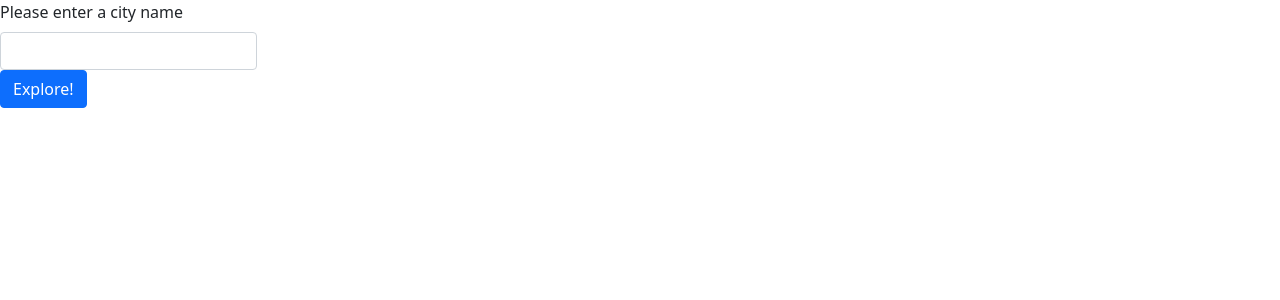
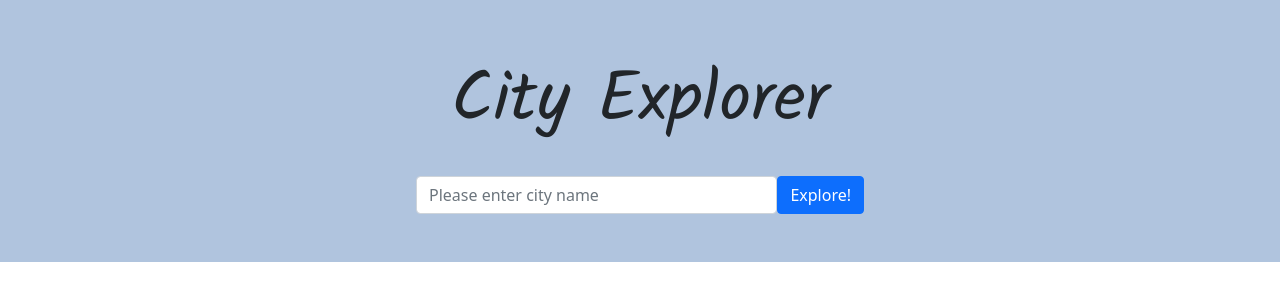
Before and after one commit to GuyFarley/city-explorer, a React (Create React App) app: page / in a window 1280 px wide. Shown: the top 300 px of the page. Built offline with nearby package versions, Linux system fonts and the light colour scheme.

Commit message:
Added rendering of movies to page when city selected

```diff
--- a/public/index.html
+++ b/public/index.html
@@ -1,14 +1,15 @@
 <!DOCTYPE html>
 <html lang="en">
+
 <head>
   <meta charset="utf-8" />
   <link rel="icon" href="%PUBLIC_URL%/favicon.ico" />
+  <link rel="preconnect" href="https://fonts.googleapis.com">
+  <link rel="preconnect" href="https://fonts.gstatic.com" crossorigin>
+  <link href="https://fonts.googleapis.com/css2?family=Kalam&display=swap" rel="stylesheet">
   <meta name="viewport" content="width=device-width, initial-scale=1" />
   <meta name="theme-color" content="#000000" />
-    <meta
-      name="description"
-      content="Web site created using create-react-app"
-    />
+  <meta name="description" content="Web site created using create-react-app" />
   <link rel="apple-touch-icon" href="%PUBLIC_URL%/logo192.png" />
   <!--
       manifest.json provides metadata used when your web app is installed on a
@@ -26,6 +27,7 @@
     -->
   <title>React App</title>
 </head>
+
 <body>
   <noscript>You need to enable JavaScript to run this app.</noscript>
   <div id="root"></div>
@@ -40,4 +42,5 @@
       To create a production bundle, use `npm run build` or `yarn build`.
     -->
 </body>
+
 </html>
--- a/src/App.css
+++ b/src/App.css
@@ -1,5 +1,9 @@
 .App {
   text-align: center;
+}
+
+.appBody {
+  background-color: lightsteelblue;
 }
 
 .App-logo {
@@ -37,3 +41,63 @@
     transform: rotate(360deg);
   }
 }
+
+.h1 {
+  width: 100%;
+  display: flex;
+  justify-content: center;
+  padding-top: 1.5em;
+}
+
+.h1 h1 {
+  font-size: 1.75em;
+  font-family: 'Kalam', cursive;
+}
+
+.formClass {
+  width: 35%;
+  padding-top: 1em;
+  padding-bottom: 2em;
+  margin: auto;
+}
+
+.mb-3 {
+  display: flex;
+  justify-content: center;
+}
+
+button {
+  width: 100px;
+}
+
+.cityTable {
+  width: 60%;
+  padding-bottom: 2em;
+  margin: auto;
+}
+
+.cityMap {
+  display: flex;
+  justify-content: center;
+  width: 100%;
+  padding-bottom: 2em;
+
+}
+
+.figure img {
+  border-style: inset;
+  border-width: 2px;
+  border-color: darkslategray;
+}
+
+.cityWeather {
+  width: 60%;
+  padding-bottom: 1em;
+  margin: auto;
+}
+
+.cityMovies {
+  width: 60%;
+  padding-bottom: 2em;
+  margin: auto;
+}
--- a/src/App.js
+++ b/src/App.js
@@ -1,5 +1,6 @@
 import './App.css';
 import Weather from './Weather.js'
+import Movie from './Movies.js'
 import axios from 'axios';
 import React from 'react';
 import Table from 'react-bootstrap/Table'
@@ -23,7 +24,8 @@ class App extends React.Component {
       error: false,
       showMap: false,
       showTable: false,
-      showWeather: false
+      showWeather: false,
+      showMovies: false
     }
   }
 
@@ -56,16 +58,15 @@ class App extends React.Component {
     }
 
     try {
-
-      let movieURL = `${process.env.REACT_APP_SERVER}/movies?movie_city=${this.state.city}`;
-      // let movieURL = `https://gf-city-explorer-301d85.herokuapp.com/movies?movie_city=${this.state.city}`;
+      // let movieURL = `${process.env.REACT_APP_SERVER}/movies?movie_city=${this.state.city}`;
+      let movieURL = `https://gf-city-explorer-301d85.herokuapp.com/movies?movie_city=${this.state.city}`;
       console.log(movieURL);
       let movies = await axios.get(movieURL);
       console.log(movies);
 
       this.setState({
         movieData: movies,
-        error: false
+        showMovies: true,
       });
 
     } catch (error) {
@@ -79,36 +80,40 @@ class App extends React.Component {
   cityChange = (e) => {
     this.setState({
       city: e.target.value
-
     });
   }
 
   render() {
 
     return (
-      <>
+      <div className='appBody'>
         {this.state.error ?
           <Alert key={'danger'} variant={'danger'}>
             {this.state.errorMessage}
           </Alert>
           : null}
+        <div className="h1">
+          <h1>City Explorer</h1>
+        </div>
+        <div className="formClass">
 
           <Form onSubmit={this.handleCitySubmit}>
-          <Row className="align-items-center">
-            <Col xs="auto">
-              <Form.Label htmlFor="inputCity">Please enter a city name</Form.Label>
+            <Form.Group className="mb-3" controlId="formBasicEmail">
               <Form.Control
                 type="text"
                 id="inputCity"
+                placeholder="Please enter city name"
                 onChange={this.cityChange}
               />
               <Button variant="primary" type="submit">Explore!</Button>
-            </Col>
-          </Row>
+
+            </Form.Group>
           </Form>
-
+        </div>
         {
           this.state.showTable ?
+            <div className="cityTable">
+
               <Table
                 striped
                 bordered
@@ -127,10 +132,12 @@ class App extends React.Component {
                     <td>{this.state.cityLon}</td>
                   </tr>
                 </tbody>
-            </Table> : null
+              </Table></div> : null
         }
         {
           this.state.showMap ?
+            <div className="cityMap">
+
               <Figure>
                 <Figure.Image
                   width={400}
@@ -141,17 +148,27 @@ class App extends React.Component {
                 <Figure.Caption>
                   {this.state.cityName}
                 </Figure.Caption>
-            </Figure> : null
+              </Figure></div> : null
         }
         {
           this.state.showWeather ?
+            <div className="cityWeather">
+
               <Weather
                 city={this.state.city}
                 cityLat={this.state.cityLat}
                 cityLon={this.state.cityLon}
                 weather={this.state.weatherData}
-            /> : null}
-      </>
+              /></div> : null}
+        {
+          this.state.showMovies ?
+            <div className="cityMovies">
+
+              <Movie
+                movies={this.state.movieData}
+              /></div> : null
+        }
+      </div>
     );
   }
 }
--- /dev/null
+++ b/src/Movies.js
@@ -0,0 +1,48 @@
+import React from 'react';
+import Table from 'react-bootstrap/Table'
+
+class Movies extends React.Component {
+
+  render() {
+
+    return (
+
+      <Table
+        striped
+        bordered
+        hover>
+        <thead>
+          <tr>
+            <th>Poster</th>
+            <th>Title</th>
+            <th>Release Date</th>
+            <th>Summary</th>
+          </tr>
+        </thead>
+        <tbody>
+          <tr>
+            <td><img src={this.props.movies.data[0].poster_path} width={100} alt={this.props.movies.data[0].title} /></td>
+            <td>{this.props.movies.data[0].title}</td>
+            <td>{this.props.movies.data[0].release_date}</td>
+            <td>{this.props.movies.data[0].overview}</td>
+          </tr>
+          <tr>
+            <td><img src={this.props.movies.data[1].poster_path} width={100} alt={this.props.movies.data[0].title} /></td>
+            <td>{this.props.movies.data[1].title}</td>
+            <td>{this.props.movies.data[1].release_date}</td>
+            <td>{this.props.movies.data[1].overview}</td>
+          </tr>
+          <tr>
+            <td><img src={this.props.movies.data[2].poster_path} width={100} alt={this.props.movies.data[0].title} /></td>
+            <td>{this.props.movies.data[2].title}</td>
+            <td>{this.props.movies.data[2].release_date}</td>
+            <td>{this.props.movies.data[2].overview}</td>
+          </tr>
+
+        </tbody>
+      </Table >
+    );
+  }
+}
+
+export default Movies;
--- a/src/Weather.js
+++ b/src/Weather.js
@@ -1,4 +1,3 @@
-import axios from 'axios';
 import React from 'react';
 import Table from 'react-bootstrap/Table'
 
--- a/src/index.css
+++ b/src/index.css
@@ -1,4 +1,5 @@
 body {
+  background-color: lightslategray;
   margin: 0;
   font-family: -apple-system, BlinkMacSystemFont, 'Segoe UI', 'Roboto', 'Oxygen',
     'Ubuntu', 'Cantarell', 'Fira Sans', 'Droid Sans', 'Helvetica Neue',
```
Lines whose indentation alone changed are shown as unchanged.
